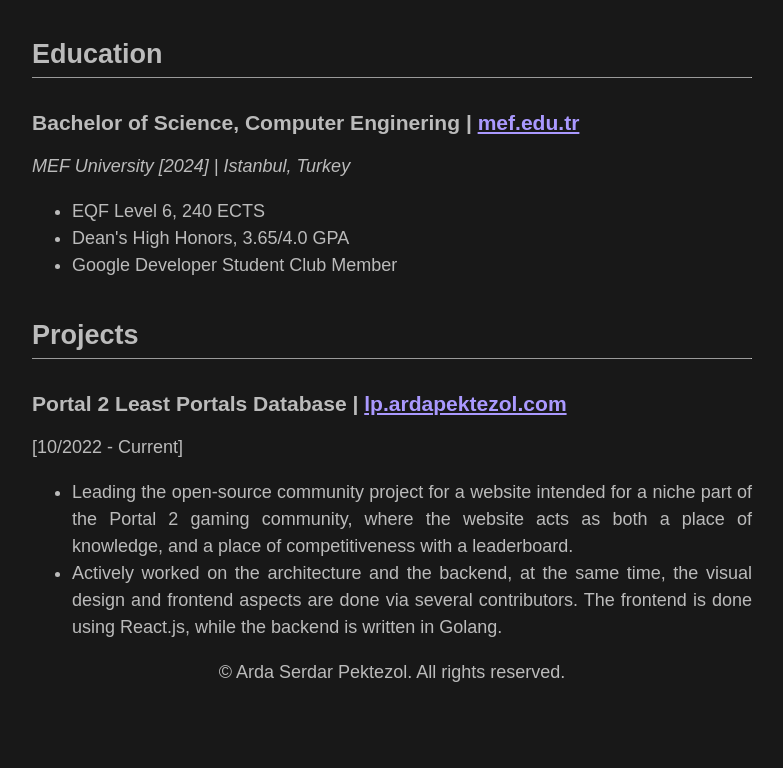
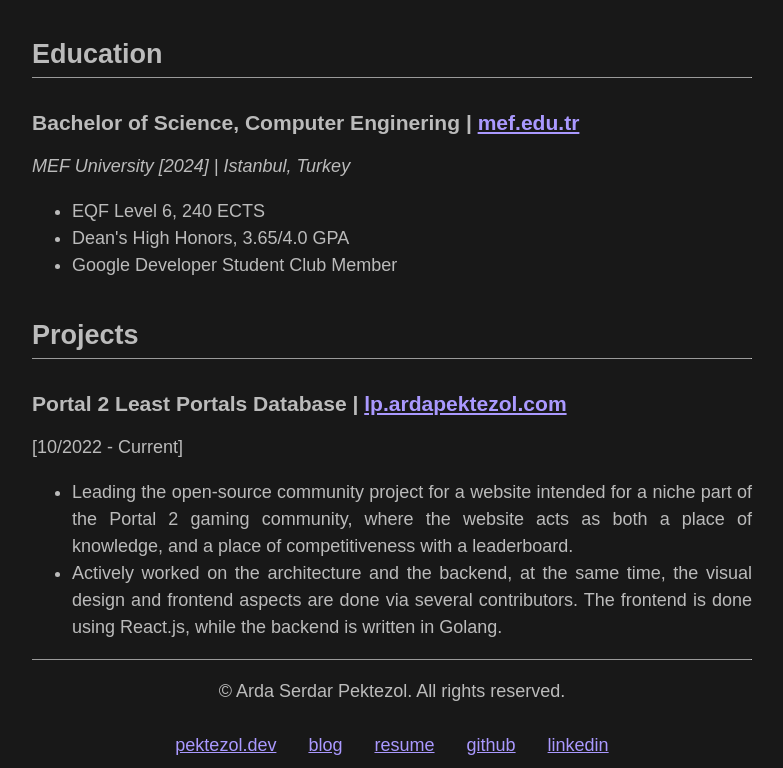
Before and after one commit to pektezol/resume, a plain HTML site: page index.html in a window 1280 px wide. Shown: the part 939-1707 px from the top of the page, without its empty margins (248-1031 px from the left). Before the commit the page ends 1643 px from the top, so only its background shows below. Drawn offline with Linux system fonts and the light colour scheme.

Commit message:
resume: add navbar

```diff
--- a/index.html
+++ b/index.html
@@ -4,7 +4,7 @@
 <head>
   <meta charset="UTF-8">
   <meta name="viewport" content="width=device-width, initial-scale=1.0">
-  <title>pektezol</title>
+  <title>resume.pektezol.dev</title>
   <link rel="stylesheet" href="resume.css">
 </head>
 
@@ -81,7 +81,15 @@
     </div>
 
     <footer>
-      <p class="center">&copy; Arda Serdar Pektezol. All rights reserved.</p>
+      <hr>
+      <nav class="center">
+        <p class="center">&copy; Arda Serdar Pektezol. All rights reserved.</p>
+        <a href="https://pektezol.dev">pektezol.dev</a>
+        <a href="https://blog.pektezol.dev">blog</a>
+        <a href="https://resume.pektezol.dev">resume</a>
+        <a href="https://github.com/pektezol">github</a>
+        <a href="https://linkedin.com/in/pektezol">linkedin</a>
+      </nav>
     </footer>
   </div>
 </body>
--- a/resume.css
+++ b/resume.css
@@ -45,7 +45,13 @@ hr {
 p, ul {
   text-align: justify;
 }
-
+nav a {
+  margin-right: 1.5em;
+  line-height: 2.5;
+}
+nav a:last-child  {
+  margin-right: 0;
+}
 main h1, h2, h3, h4, h5, h6 {
   text-align: left;
 }
```
